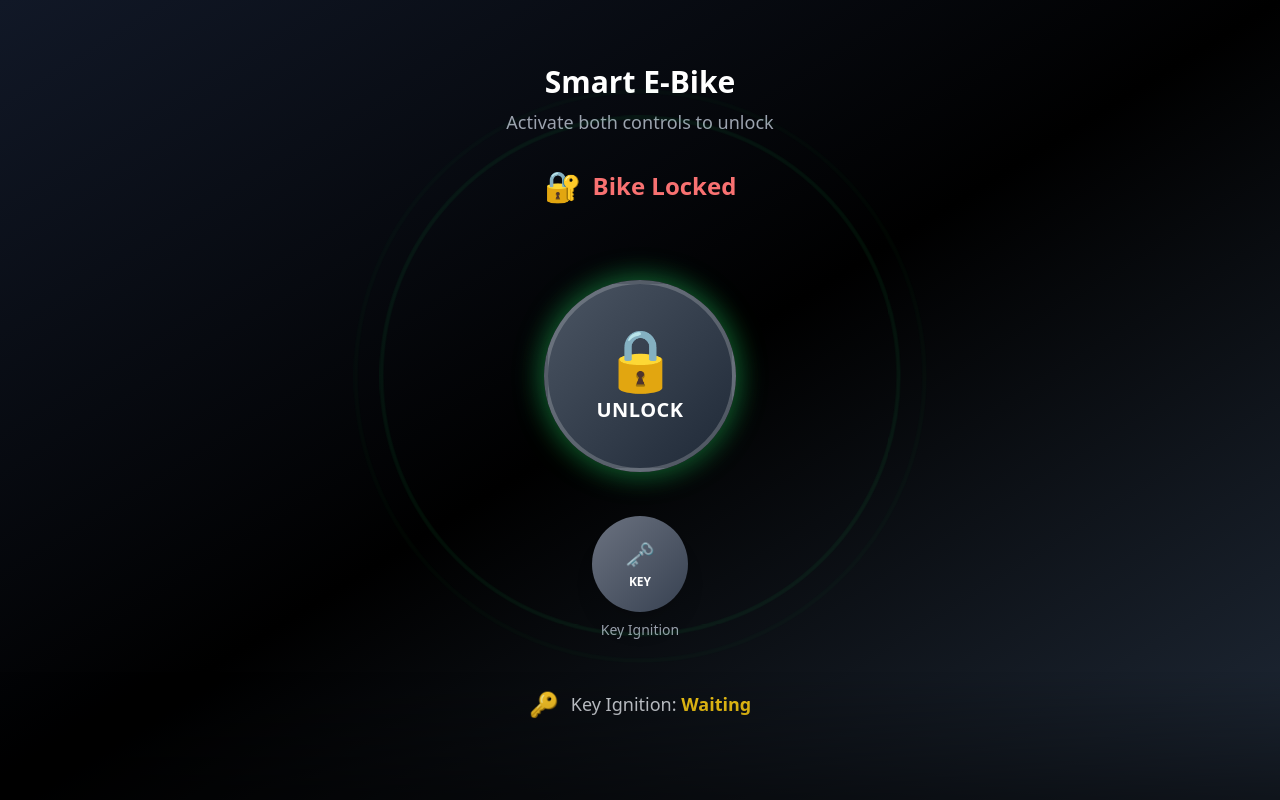
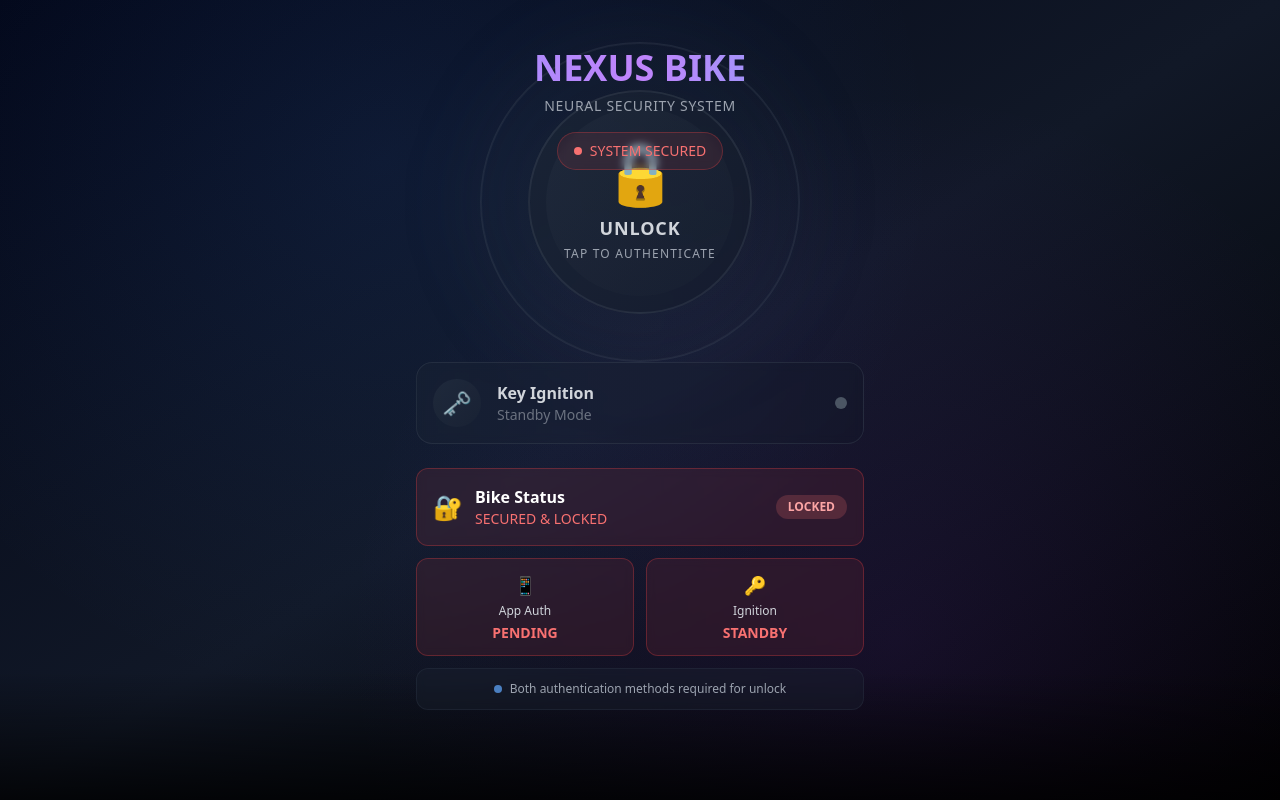
Before and after one commit to Mni12/pulse-key-unlock, a React (Vite) app: page / in a window 1280 px wide. Built offline with nearby package versions, Linux system fonts and the light colour scheme.

Commit message:
Revamp UI and rebuild application
Completely redesigned the user interface and rebuilt the application.

```diff
--- /dev/null
+++ b/src/components/Header.tsx
@@ -0,0 +1,37 @@
+
+import React from 'react';
+
+interface HeaderProps {
+  bikeStatus: 'locked' | 'unlocked';
+}
+
+const Header: React.FC<HeaderProps> = ({ bikeStatus }) => {
+  return (
+    <div className="absolute top-0 left-0 right-0 z-20 pt-12 pb-6">
+      <div className="text-center px-6">
+        <h1 className="text-4xl font-bold bg-gradient-to-r from-blue-400 via-purple-400 to-cyan-400 bg-clip-text text-transparent mb-2">
+          NEXUS BIKE
+        </h1>
+        <p className="text-gray-400 text-sm uppercase tracking-wider">
+          Neural Security System
+        </p>
+
+        {/* Status Badge */}
+        <div className={`inline-flex items-center mt-4 px-4 py-2 rounded-full border backdrop-blur-sm ${
+          bikeStatus === 'unlocked'
+            ? 'border-emerald-500/30 bg-emerald-500/10 text-emerald-400'
+            : 'border-red-500/30 bg-red-500/10 text-red-400'
+        }`}>
+          <div className={`w-2 h-2 rounded-full mr-2 ${
+            bikeStatus === 'unlocked' ? 'bg-emerald-400' : 'bg-red-400'
+          } ${bikeStatus === 'unlocked' ? 'animate-pulse' : ''}`}></div>
+          <span className="text-sm font-medium">
+            {bikeStatus === 'unlocked' ? 'SYSTEM ACTIVE' : 'SYSTEM SECURED'}
+          </span>
+        </div>
+      </div>
+    </div>
+  );
+};
+
+export default Header;
--- a/src/components/KeyIgnitionButton.tsx
+++ b/src/components/KeyIgnitionButton.tsx
@@ -8,31 +8,48 @@ interface KeyIgnitionButtonProps {
 
 const KeyIgnitionButton: React.FC<KeyIgnitionButtonProps> = ({ isEnabled, onToggle }) => {
   return (
-    <div className="flex flex-col items-center space-y-2">
+    <div className="w-full">
       <button
         onClick={onToggle}
-        className={`
-          relative w-24 h-24 rounded-full
-          ${isEnabled
-            ? 'bg-gradient-to-br from-yellow-400 to-yellow-600 glow-yellow pulse-slow'
-            : 'bg-gradient-to-br from-gray-500 to-gray-700 hover:from-yellow-500 hover:to-yellow-700'
-          }
-          border-3 border-white/20
-          shadow-xl
-          transition-all duration-300 ease-in-out
-          active:scale-95
-        `}
+        className={`w-full p-4 rounded-2xl border backdrop-blur-sm transition-all duration-300 ${
+          isEnabled
+            ? 'bg-gradient-to-r from-amber-500/20 to-orange-500/20 border-amber-400/50 shadow-lg shadow-amber-500/20'
+            : 'bg-gradient-to-r from-gray-800/30 to-gray-900/30 border-gray-600/30 hover:border-gray-500/50'
+        }`}
       >
-        <div className="flex flex-col items-center justify-center text-white">
-          <div className="text-2xl mb-1">
-            {isEnabled ? '🔑' : '🗝️'}
+        <div className="flex items-center justify-between">
+          <div className="flex items-center space-x-4">
+            <div className={`w-12 h-12 rounded-full flex items-center justify-center ${
+              isEnabled
+                ? 'bg-gradient-to-br from-amber-400/30 to-orange-400/30'
+                : 'bg-gradient-to-br from-gray-700/30 to-gray-800/30'
+            }`}>
+              <span className="text-2xl">
+                {isEnabled ? '🔑' : '🗝️'}
+              </span>
+            </div>
+            <div className="text-left">
+              <div className={`font-semibold ${
+                isEnabled ? 'text-amber-300' : 'text-gray-300'
+              }`}>
+                Key Ignition
+              </div>
+              <div className={`text-sm ${
+                isEnabled ? 'text-amber-400/80' : 'text-gray-500'
+              }`}>
+                {isEnabled ? 'System Enabled' : 'Standby Mode'}
+              </div>
+            </div>
           </div>
-          <div className="text-xs font-bold">
-            KEY
-          </div>
+
+          {/* Status Indicator */}
+          <div className={`w-3 h-3 rounded-full ${
+            isEnabled
+              ? 'bg-amber-400 animate-pulse'
+              : 'bg-gray-600'
+          }`}></div>
         </div>
       </button>
-      <span className="text-sm text-gray-400">Key Ignition</span>
     </div>
   );
 };
--- /dev/null
+++ b/src/components/StatusPanel.tsx
@@ -0,0 +1,85 @@
+
+import React from 'react';
+
+interface StatusPanelProps {
+  bikeStatus: 'locked' | 'unlocked';
+  appUnlocked: boolean;
+  keyEnabled: boolean;
+}
+
+const StatusPanel: React.FC<StatusPanelProps> = ({ bikeStatus, appUnlocked, keyEnabled }) => {
+  const getStatusColor = (condition: boolean) => {
+    return condition ? 'text-emerald-400' : 'text-red-400';
+  };
+
+  const getStatusBg = (condition: boolean) => {
+    return condition
+      ? 'bg-emerald-500/10 border-emerald-500/30'
+      : 'bg-red-500/10 border-red-500/30';
+  };
+
+  return (
+    <div className="w-full space-y-3">
+      {/* System Status */}
+      <div className={`p-4 rounded-xl border backdrop-blur-sm ${
+        bikeStatus === 'unlocked'
+          ? 'bg-emerald-500/10 border-emerald-500/30'
+          : 'bg-red-500/10 border-red-500/30'
+      }`}>
+        <div className="flex items-center justify-between">
+          <div className="flex items-center space-x-3">
+            <span className="text-2xl">🔐</span>
+            <div>
+              <div className="font-semibold text-white">Bike Status</div>
+              <div className={`text-sm ${
+                bikeStatus === 'unlocked' ? 'text-emerald-400' : 'text-red-400'
+              }`}>
+                {bikeStatus === 'unlocked' ? 'UNLOCKED & ACTIVE' : 'SECURED & LOCKED'}
+              </div>
+            </div>
+          </div>
+          <div className={`px-3 py-1 rounded-full text-xs font-bold ${
+            bikeStatus === 'unlocked'
+              ? 'bg-emerald-400/20 text-emerald-300'
+              : 'bg-red-400/20 text-red-300'
+          }`}>
+            {bikeStatus === 'unlocked' ? 'ACTIVE' : 'LOCKED'}
+          </div>
+        </div>
+      </div>
+
+      {/* Security Checks */}
+      <div className="grid grid-cols-2 gap-3">
+        <div className={`p-3 rounded-xl border backdrop-blur-sm ${getStatusBg(appUnlocked)}`}>
+          <div className="text-center">
+            <div className="text-lg mb-1">📱</div>
+            <div className="text-xs text-gray-300 mb-1">App Auth</div>
+            <div className={`text-sm font-semibold ${getStatusColor(appUnlocked)}`}>
+              {appUnlocked ? 'VERIFIED' : 'PENDING'}
+            </div>
+          </div>
+        </div>
+
+        <div className={`p-3 rounded-xl border backdrop-blur-sm ${getStatusBg(keyEnabled)}`}>
+          <div className="text-center">
+            <div className="text-lg mb-1">🔑</div>
+            <div className="text-xs text-gray-300 mb-1">Ignition</div>
+            <div className={`text-sm font-semibold ${getStatusColor(keyEnabled)}`}>
+              {keyEnabled ? 'ENABLED' : 'STANDBY'}
+            </div>
+          </div>
+        </div>
+      </div>
+
+      {/* Security Notice */}
+      <div className="p-3 rounded-xl bg-gray-800/30 border border-gray-700/30 backdrop-blur-sm">
+        <div className="text-center text-xs text-gray-400">
+          <span className="inline-block w-2 h-2 bg-blue-400 rounded-full mr-2 animate-pulse"></span>
+          Both authentication methods required for unlock
+        </div>
+      </div>
+    </div>
+  );
+};
+
+export default StatusPanel;
--- a/src/components/UnlockButton.tsx
+++ b/src/components/UnlockButton.tsx
@@ -4,39 +4,65 @@ import React from 'react';
 interface UnlockButtonProps {
   isUnlocked: boolean;
   onToggle: () => void;
+  bikeStatus: 'locked' | 'unlocked';
 }
 
-const UnlockButton: React.FC<UnlockButtonProps> = ({ isUnlocked, onToggle }) => {
+const UnlockButton: React.FC<UnlockButtonProps> = ({ isUnlocked, onToggle, bikeStatus }) => {
   return (
     <div className="relative flex items-center justify-center">
-      {/* Animated glow rings */}
+      {/* Outer Glow Ring */}
+      <div className={`absolute inset-0 rounded-full ${
+        isUnlocked
+          ? 'bg-gradient-to-r from-blue-500/20 via-purple-500/20 to-cyan-500/20 animate-pulse'
+          : 'bg-gradient-to-r from-gray-600/10 to-gray-700/10'
+      } blur-xl scale-150`}></div>
+
+      {/* Animated Rings */}
       <div className="absolute inset-0 flex items-center justify-center">
-        <div className="absolute w-64 h-64 rounded-full border-2 border-green-500/30 pulse-ring"></div>
-        <div className="absolute w-64 h-64 rounded-full border-2 border-green-500/20 pulse-ring-delayed"></div>
+        <div className={`absolute w-80 h-80 rounded-full border-2 ${
+          isUnlocked
+            ? 'border-blue-400/30 animate-ping'
+            : 'border-gray-600/20'
+        }`} style={{ animationDuration: '3s' }}></div>
+        <div className={`absolute w-80 h-80 rounded-full border ${
+          isUnlocked
+            ? 'border-purple-400/20 animate-ping'
+            : 'border-gray-600/10'
+        }`} style={{ animationDuration: '4s', animationDelay: '1s' }}></div>
       </div>
 
-      {/* Main unlock button */}
+      {/* Main Button */}
       <button
         onClick={onToggle}
-        className={`
-          relative z-10 w-48 h-48 rounded-full
-          ${isUnlocked
-            ? 'bg-gradient-to-br from-green-400 to-green-600 pulse-button'
-            : 'bg-gradient-to-br from-gray-600 to-gray-800 hover:from-green-500 hover:to-green-700'
-          }
-          border-4 border-white/20
-          shadow-2xl
-          transition-all duration-300 ease-in-out
-          active:scale-95
-          glow-effect
-        `}
+        className={`relative z-10 w-56 h-56 rounded-full border-2 backdrop-blur-sm transition-all duration-500 active:scale-95 ${
+          isUnlocked
+            ? 'bg-gradient-to-br from-blue-500/20 via-purple-500/20 to-cyan-500/20 border-blue-400/50 shadow-lg shadow-blue-500/25'
+            : 'bg-gradient-to-br from-gray-800/50 to-gray-900/50 border-gray-600/30 hover:border-gray-500/50'
+        }`}
       >
-        <div className="flex flex-col items-center justify-center text-white">
-          <div className="text-6xl mb-2">
-            {isUnlocked ? '🔓' : '🔒'}
+        {/* Inner Glow */}
+        <div className={`absolute inset-4 rounded-full ${
+          isUnlocked
+            ? 'bg-gradient-to-br from-blue-400/10 to-purple-400/10'
+            : 'bg-gradient-to-br from-gray-700/20 to-gray-800/20'
+        }`}></div>
+
+        {/* Content */}
+        <div className="relative flex flex-col items-center justify-center text-white h-full">
+          <div className={`text-6xl mb-3 transition-all duration-300 ${
+            isUnlocked ? 'filter drop-shadow-lg' : ''
+          }`}>
+            {bikeStatus === 'unlocked' ? '🔓' : isUnlocked ? '🔐' : '🔒'}
           </div>
-          <div className="text-xl font-bold tracking-wide">
-            {isUnlocked ? 'LOCKED' : 'UNLOCK'}
+          <div className={`text-lg font-bold tracking-wider ${
+            isUnlocked
+              ? 'text-blue-300 drop-shadow-lg'
+              : 'text-gray-300'
+          }`}>
+            {isUnlocked ? 'ARMED' : 'UNLOCK'}
+          </div>
+          <div className="text-xs text-gray-400 mt-1 uppercase tracking-widest">
+            {isUnlocked ? 'System Ready' : 'Tap to Authenticate'}
           </div>
         </div>
       </button>
--- a/src/index.css
+++ b/src/index.css
@@ -3,82 +3,56 @@
 @tailwind components;
 @tailwind utilities;
 
-/* Definition of the design system. All colors, gradients, fonts, etc should be defined here. */
-
+/* Design system variables */
 @layer base {
   :root {
     --background: 0 0% 100%;
     --foreground: 222.2 84% 4.9%;
-
     --card: 0 0% 100%;
     --card-foreground: 222.2 84% 4.9%;
-
     --popover: 0 0% 100%;
     --popover-foreground: 222.2 84% 4.9%;
-
     --primary: 222.2 47.4% 11.2%;
     --primary-foreground: 210 40% 98%;
-
     --secondary: 210 40% 96.1%;
     --secondary-foreground: 222.2 47.4% 11.2%;
-
     --muted: 210 40% 96.1%;
     --muted-foreground: 215.4 16.3% 46.9%;
-
     --accent: 210 40% 96.1%;
     --accent-foreground: 222.2 47.4% 11.2%;
-
     --destructive: 0 84.2% 60.2%;
     --destructive-foreground: 210 40% 98%;
-
     --border: 214.3 31.8% 91.4%;
     --input: 214.3 31.8% 91.4%;
     --ring: 222.2 84% 4.9%;
-
     --radius: 0.5rem;
-
     --sidebar-background: 0 0% 98%;
-
     --sidebar-foreground: 240 5.3% 26.1%;
-
     --sidebar-primary: 240 5.9% 10%;
-
     --sidebar-primary-foreground: 0 0% 98%;
-
     --sidebar-accent: 240 4.8% 95.9%;
-
     --sidebar-accent-foreground: 240 5.9% 10%;
-
     --sidebar-border: 220 13% 91%;
-
     --sidebar-ring: 217.2 91.2% 59.8%;
   }
 
   .dark {
     --background: 222.2 84% 4.9%;
     --foreground: 210 40% 98%;
-
     --card: 222.2 84% 4.9%;
     --card-foreground: 210 40% 98%;
-
     --popover: 222.2 84% 4.9%;
     --popover-foreground: 210 40% 98%;
-
     --primary: 210 40% 98%;
     --primary-foreground: 222.2 47.4% 11.2%;
-
     --secondary: 217.2 32.6% 17.5%;
     --secondary-foreground: 210 40% 98%;
-
     --muted: 217.2 32.6% 17.5%;
     --muted-foreground: 215 20.2% 65.1%;
-
     --accent: 217.2 32.6% 17.5%;
     --accent-foreground: 210 40% 98%;
-
     --destructive: 0 62.8% 30.6%;
     --destructive-foreground: 210 40% 98%;
-
     --border: 217.2 32.6% 17.5%;
     --input: 217.2 32.6% 17.5%;
     --ring: 212.7 26.8% 83.9%;
@@ -97,196 +71,105 @@
   * {
     @apply border-border;
   }
-
   body {
     @apply bg-background text-foreground;
   }
 }
 
-/* Custom animations for the e-bike app */
-@keyframes pulse-button {
+/* Modern futuristic animations */
+@keyframes neural-pulse {
   0%, 100% {
     transform: scale(1);
-    box-shadow: 0 0 20px rgba(34, 197, 94, 0.4);
+    opacity: 0.8;
   }
   50% {
     transform: scale(1.05);
-    box-shadow: 0 0 40px rgba(34, 197, 94, 0.6);
+    opacity: 1;
   }
 }
 
-@keyframes pulse-ring {
+@keyframes energy-flow {
   0% {
-    transform: scale(0.8);
+    transform: rotate(0deg) scale(1);
+    opacity: 0.6;
+  }
+  50% {
+    transform: rotate(180deg) scale(1.1);
     opacity: 1;
   }
   100% {
-    transform: scale(2.4);
+    transform: rotate(360deg) scale(1);
+    opacity: 0.6;
+  }
+}
+
+@keyframes data-stream {
+  0% {
+    transform: translateY(100%) scaleY(0);
+    opacity: 0;
+  }
+  50% {
+    transform: translateY(0%) scaleY(1);
+    opacity: 1;
+  }
+  100% {
+    transform: translateY(-100%) scaleY(0);
     opacity: 0;
   }
 }
 
-@keyframes pulse-ring-delayed {
-  0% {
-    transform: scale(0.8);
+@keyframes hologram-flicker {
+  0%, 100% {
     opacity: 1;
+    filter: brightness(1);
   }
-  100% {
-    transform: scale(2.8);
-    opacity: 0;
+  98% {
+    opacity: 1;
+    filter: brightness(1);
+  }
+  99% {
+    opacity: 0.8;
+    filter: brightness(1.2);
   }
 }
 
-@keyframes glow {
-  0%, 100% {
-    box-shadow: 0 0 20px rgba(34, 197, 94, 0.3);
-  }
-  50% {
-    box-shadow: 0 0 40px rgba(34, 197, 94, 0.6), 0 0 60px rgba(34, 197, 94, 0.4);
-  }
+.neural-pulse {
+  animation: neural-pulse 3s ease-in-out infinite;
 }
 
-/* New animations for enhanced effects */
-@keyframes glow-yellow {
-  0%, 100% {
-    box-shadow: 0 0 15px rgba(251, 191, 36, 0.4);
-  }
-  50% {
-    box-shadow: 0 0 30px rgba(251, 191, 36, 0.6), 0 0 45px rgba(251, 191, 36, 0.3);
-  }
+.energy-flow {
+  animation: energy-flow 4s linear infinite;
 }
 
-@keyframes pulse-slow {
-  0%, 100% {
-    transform: scale(1);
-  }
-  50% {
-    transform: scale(1.02);
-  }
+.data-stream {
+  animation: data-stream 2s ease-in-out infinite;
 }
 
-@keyframes energy-wave {
-  0% {
-    transform: scale(0.5);
-    opacity: 1;
-  }
-  100% {
-    transform: scale(3);
-    opacity: 0;
-  }
+.hologram-flicker {
+  animation: hologram-flicker 5s ease-in-out infinite;
 }
 
-@keyframes energy-wave-delayed {
-  0% {
-    transform: scale(0.5);
-    opacity: 1;
-  }
-  100% {
-    transform: scale(3.5);
-    opacity: 0;
-  }
+/* Smooth transitions */
+.transition-neo {
+  transition: all 0.4s cubic-bezier(0.25, 0.46, 0.45, 0.94);
 }
 
-@keyframes energy-wave-slow {
-  0% {
-    transform: scale(0.5);
-    opacity: 1;
-  }
-  100% {
-    transform: scale(4);
-    opacity: 0;
-  }
+/* Glass morphism effects */
+.glass-panel {
+  background: rgba(255, 255, 255, 0.02);
+  backdrop-filter: blur(20px);
+  border: 1px solid rgba(255, 255, 255, 0.1);
 }
 
-@keyframes burst-animation {
-  0% {
-    transform: scale(0);
-    opacity: 1;
-  }
-  50% {
-    transform: scale(1.5);
-    opacity: 0.8;
-  }
-  100% {
-    transform: scale(2);
-    opacity: 0;
-  }
+/* Neon glow effects */
+.neon-blue {
+  box-shadow: 0 0 20px rgba(59, 130, 246, 0.5), 0 0 40px rgba(59, 130, 246, 0.3);
 }
 
-@keyframes particle-float {
-  0% {
-    transform: translateY(0) scale(1);
-    opacity: 1;
-  }
-  100% {
-    transform: translateY(-100px) scale(0);
-    opacity: 0;
-  }
+.neon-purple {
+  box-shadow: 0 0 20px rgba(147, 51, 234, 0.5), 0 0 40px rgba(147, 51, 234, 0.3);
 }
 
-@keyframes success-message {
-  0% {
-    transform: translateY(20px) scale(0.8);
-    opacity: 0;
-  }
-  20% {
-    transform: translateY(0) scale(1);
-    opacity: 1;
-  }
-  80% {
-    transform: translateY(0) scale(1);
-    opacity: 1;
-  }
-  100% {
-    transform: translateY(-20px) scale(0.8);
-    opacity: 0;
-  }
+.neon-cyan {
+  box-shadow: 0 0 20px rgba(6, 182, 212, 0.5), 0 0 40px rgba(6, 182, 212, 0.3);
 }
-
-.pulse-button {
-  animation: pulse-button 2s ease-in-out infinite;
-}
-
-.pulse-ring {
-  animation: pulse-ring 2s ease-out infinite;
-}
-
-.pulse-ring-delayed {
-  animation: pulse-ring-delayed 2s ease-out infinite 0.6s;
-}
-
-.glow-effect {
-  animation: glow 2s ease-in-out infinite;
-}
-
-.glow-yellow {
-  animation: glow-yellow 2s ease-in-out infinite;
-}
-
-.pulse-slow {
-  animation: pulse-slow 3s ease-in-out infinite;
-}
-
-.energy-wave {
-  animation: energy-wave 1s ease-out infinite;
-}
-
-.energy-wave-delayed {
-  animation: energy-wave-delayed 1s ease-out infinite 0.3s;
-}
-
-.energy-wave-slow {
-  animation: energy-wave-slow 1s ease-out infinite 0.6s;
-}
-
-.burst-animation {
-  animation: burst-animation 3s ease-out;
-}
-
-.particle-float {
-  animation: particle-float 2s ease-out infinite;
-}
-
-.success-message {
-  animation: success-message 3s ease-in-out;
-}
--- a/src/pages/Index.tsx
+++ b/src/pages/Index.tsx
@@ -1,9 +1,10 @@
 
 import React, { useState, useEffect } from 'react';
 import UnlockButton from '../components/UnlockButton';
-import StatusIndicator from '../components/StatusIndicator';
+import StatusPanel from '../components/StatusPanel';
 import KeyIgnitionButton from '../components/KeyIgnitionButton';
 import UnlockAnimation from '../components/UnlockAnimation';
+import Header from '../components/Header';
 
 const Index = () => {
   const [isAppUnlocked, setIsAppUnlocked] = useState(false);
@@ -14,95 +15,73 @@ const Index = () => {
   // Handle unlock animation and bike status
   useEffect(() => {
     if (isAppUnlocked && isKeyEnabled && bikeStatus === 'locked') {
-      // Play unlock animation
       setIsAnimationPlaying(true);
-      console.log('Starting unlock animation sequence');
+      console.log('Starting unlock sequence');
 
-      // Animation duration: 3 seconds
       const timer = setTimeout(() => {
         setIsAnimationPlaying(false);
         setBikeStatus('unlocked');
-        console.log('Bike successfully unlocked!');
+        console.log('Bike unlocked successfully!');
       }, 3000);
 
       return () => clearTimeout(timer);
     } else if ((!isAppUnlocked || !isKeyEnabled) && bikeStatus === 'unlocked') {
-      // Lock the bike if either condition is not met
       setBikeStatus('locked');
-      console.log('Bike locked - conditions not met');
+      console.log('Bike locked - security conditions not met');
     }
   }, [isAppUnlocked, isKeyEnabled, bikeStatus]);
 
   const handleAppToggle = () => {
     setIsAppUnlocked(!isAppUnlocked);
-    console.log('App unlock toggled:', !isAppUnlocked ? 'unlocked' : 'locked');
+    console.log('App security:', !isAppUnlocked ? 'authenticated' : 'locked');
   };
 
   const handleKeyToggle = () => {
     setIsKeyEnabled(!isKeyEnabled);
-    console.log('Key ignition toggled:', !isKeyEnabled ? 'enabled' : 'waiting');
+    console.log('Key ignition:', !isKeyEnabled ? 'activated' : 'standby');
   };
 
   return (
-    <div className="min-h-screen bg-gradient-to-br from-gray-900 via-black to-gray-800 flex flex-col relative overflow-hidden">
+    <div className="min-h-screen bg-gradient-to-br from-slate-950 via-gray-900 to-black relative overflow-hidden">
+      {/* Background Effects */}
+      <div className="absolute inset-0 bg-[radial-gradient(circle_at_30%_20%,rgba(59,130,246,0.1),transparent_50%)]"></div>
+      <div className="absolute inset-0 bg-[radial-gradient(circle_at_70%_80%,rgba(147,51,234,0.1),transparent_50%)]"></div>
+
       {/* Unlock Animation Overlay */}
       <UnlockAnimation isPlaying={isAnimationPlaying} />
 
       {/* Header */}
-      <div className="pt-16 pb-8 text-center">
-        <h1 className="text-3xl font-bold text-white mb-2">Smart E-Bike</h1>
-        <p className="text-gray-400 text-lg">Activate both controls to unlock</p>
-      </div>
+      <Header bikeStatus={bikeStatus} />
 
-      {/* Bike Status Above Button (when unlocked) */}
-      {bikeStatus === 'unlocked' && (
-        <div className="px-8">
-          <StatusIndicator
+      {/* Main Content */}
+      <div className="flex flex-col items-center justify-center min-h-screen px-6 relative z-10">
+
+        {/* Central Unlock Section */}
+        <div className="flex flex-col items-center space-y-8 mb-12">
+          <UnlockButton
+            isUnlocked={isAppUnlocked}
+            onToggle={handleAppToggle}
             bikeStatus={bikeStatus}
-            keyStatus={isKeyEnabled ? 'enabled' : 'waiting'}
-            showBikeStatusAbove={true}
           />
         </div>
-      )}
 
-      {/* Bike Status Above Button (when locked) */}
-      {bikeStatus === 'locked' && (
-        <div className="px-8 mb-8">
-          <div className="text-center">
-            <div className="flex items-center justify-center space-x-3">
-              <span className="text-3xl">🔐</span>
-              <div className="text-2xl">
-                <span className="font-bold text-red-400">
-                  Bike Locked
-                </span>
-              </div>
-            </div>
-          </div>
-        </div>
-      )}
+        {/* Control Panel */}
+        <div className="w-full max-w-md space-y-6">
+          <KeyIgnitionButton
+            isEnabled={isKeyEnabled}
+            onToggle={handleKeyToggle}
+          />
 
-      {/* Main unlock section */}
-      <div className="flex-1 flex items-center justify-center px-8">
-        <div className="w-full max-w-sm">
-          <UnlockButton isUnlocked={isAppUnlocked} onToggle={handleAppToggle} />
+          <StatusPanel
+            bikeStatus={bikeStatus}
+            appUnlocked={isAppUnlocked}
+            keyEnabled={isKeyEnabled}
+          />
         </div>
       </div>
 
-      {/* Controls section */}
-      <div className="pb-12 px-8 flex justify-center">
-        <KeyIgnitionButton isEnabled={isKeyEnabled} onToggle={handleKeyToggle} />
-      </div>
-
-      {/* Status section */}
-      <div className="pb-20 px-8">
-        <StatusIndicator
-          bikeStatus={bikeStatus}
-          keyStatus={isKeyEnabled ? 'enabled' : 'waiting'}
-        />
-      </div>
-
-      {/* Bottom decorative elements */}
-      <div className="absolute bottom-0 left-0 right-0 h-32 bg-gradient-to-t from-black/50 to-transparent pointer-events-none"></div>
+      {/* Bottom Gradient */}
+      <div className="absolute bottom-0 left-0 right-0 h-32 bg-gradient-to-t from-black/80 to-transparent pointer-events-none"></div>
     </div>
   );
 };
```
Also changed, not shown: src/components/UnlockAnimation.tsx (+23 -17 lines).
